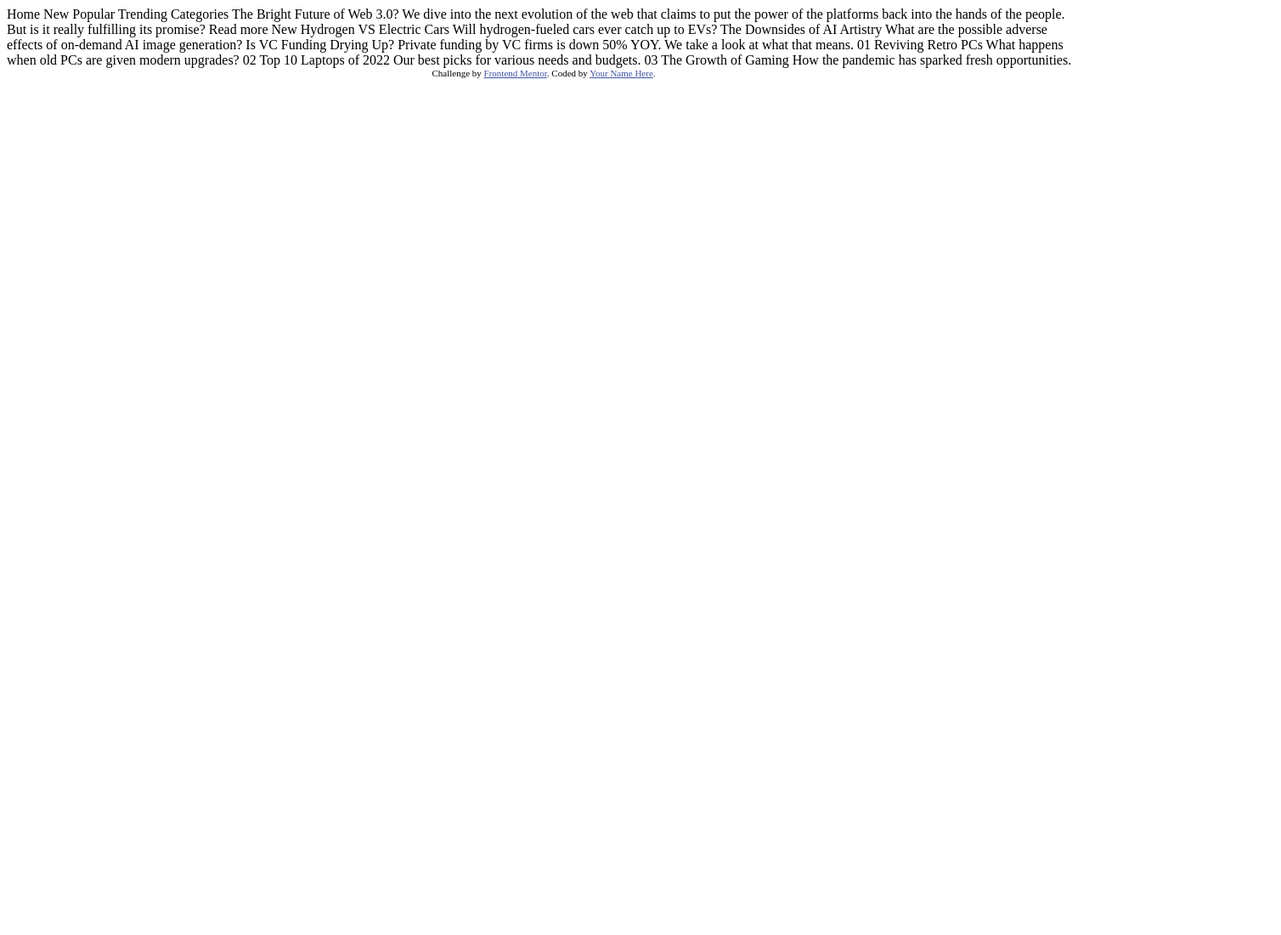
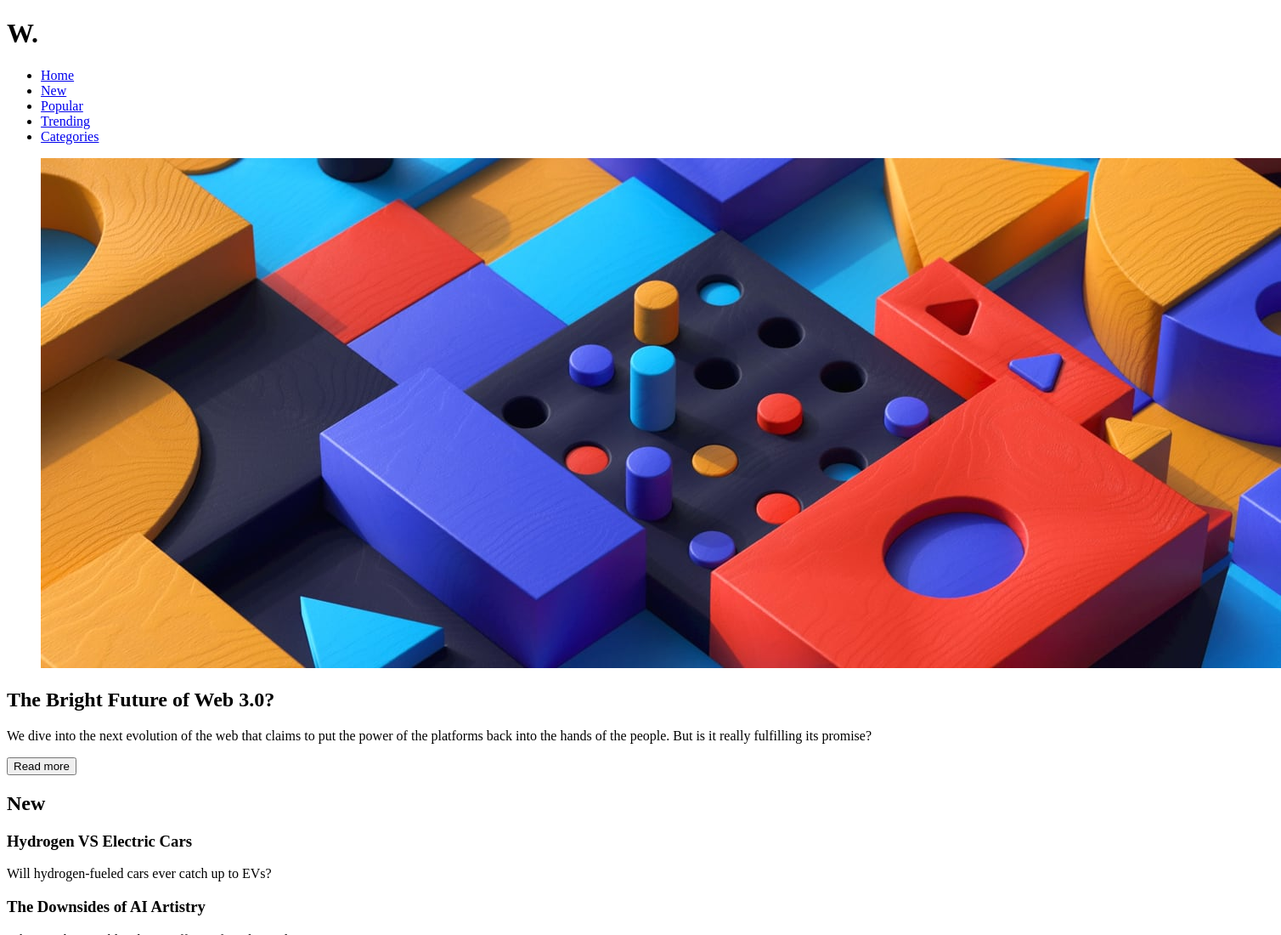
Before and after one commit to Heart-n-Soul/fem-news-homepage, a plain HTML site: page index.html in a window 1280 px wide. Shown: the top 1100 px of the page at 85% size, 1508 px wide, since content can reach past the window. Before the commit the page ends 800 px from the top, so only its background shows below. Drawn offline with Linux system fonts and the light colour scheme.

Commit message:
add page structure code

```diff
--- a/index.html
+++ b/index.html
@@ -1,60 +1,109 @@
 <!DOCTYPE html>
 <html lang="en">
-<head>
-  <meta charset="UTF-8">
-  <meta name="viewport" content="width=device-width, initial-scale=1.0"> <!-- displays site properly based on user's device -->
+  <head>
+    <meta charset="UTF-8" />
+    <meta name="viewport" content="width=device-width, initial-scale=1.0" />
+    <!-- displays site properly based on user's device -->
 
-  <link rel="icon" type="image/png" sizes="32x32" href="./assets/images/favicon-32x32.png">
+    <link
+      rel="icon"
+      type="image/png"
+      sizes="32x32"
+      href="./assets/images/favicon-32x32.png"
+    />
+    <link rel="stylesheet" href="style.css" />
 
-  <title>Frontend Mentor | News homepage</title>
+    <title>Frontend Mentor | News homepage</title>
+  </head>
+  <body class="body">
+    <header class="header">
+      <h1 class="header__logo">W.</h1>
+      <nav class="nav">
+        <ul class="nav__list">
+          <li class="nav__ListItem">
+            <a href="#">Home</a>
+          </li>
+          <li class="nav__ListItem">
+            <a href="#">New</a>
+          </li>
+          <li class="nav__ListItem">
+            <a href="#">Popular</a>
+          </li>
+          <li class="nav__ListItem">
+            <a href="#">Trending</a>
+          </li>
+          <li class="nav__ListItem">
+            <a href="#">Categories</a>
+          </li>
+        </ul>
+      </nav>
+    </header>
+    <main class="main">
+      <article class="main__inner">
+        <figure class="main__image">
+          <img src="/assets/images/image-web-3-desktop.jpg" alt="lego pattern">
+        </figure>
+        <div class="main__text-content">
+          <h1 class="main__text-heading">The Bright Future of Web 3.0?</h1>
+          <div class="main__subtext-container">
+            <p class="main__p-text">We dive
+              into the next evolution of the web that claims to put the power of the platforms back into the hands of the people. But is it really fulfilling its promise?</p>
+            <button class="main__btn">Read more</button>
+          </div>
+        </div>
+      </article>
+      <aside class="aside">
+        <h2 class="aside__heading">New</h2>
 
-  <!-- Feel free to remove these styles or customise in your own stylesheet 👍 -->
-  <style>
-    .attribution { font-size: 11px; text-align: center; }
-    .attribution a { color: hsl(228, 45%, 44%); }
-  </style>
-</head>
-<body>
+        <h3 class="aside__subheading">Hydrogen VS Electric Cars</h3>
+        <p class="aside__text-content aside__text-content--border">Will hydrogen-fueled cars
+          ever catch up to EVs?</p>
+        <h3 class="aside__subheading">The Downsides of AI Artistry</h3>
+        <p class="aside__text-content aside__text-content--border">What are the possible
+          adverse effects of on-demand AI image generation?</p>
+        <h3 class="aside__subheading">Is VC Funding Drying Up?</h3>
+        <p class="aside__text-content">Private funding by VC firms is down 50% YOY. We take a look at what that means.</p>
+      </aside>
+    </main>
 
-  Home
-  New
-  Popular
-  Trending
-  Categories
+    <footer class="footer">
+      <article class="footer__inner">
+        <figure class="footer__image footer__image--1">
+          <img src="/assets/images/image-retro-pcs.jpg" alt="retro PC">
+        </figure>
+        <div class="footer__text-container">
+        <h2 class="footer__heading-num">01</h2>
+        <h4 class="footer__heading-text">Reviving Retro PCs</h4>
+        <p class="footer__hero-text">What happens when old PCs are given modern upgrades?</p>
+        </div>
+      </article>
+      <article>
+        <figure class="footer__image footer__image--2">
+          <img src="/assets/images/image-top-laptops.jpg" alt="laptops">
+        </figure>
+        <div class="footer__text-container">
+        <h2 class="footer__heading-num">02</h2>
+        <h4 class="footer__heading-text">Top 10 Laptops of 2022</h4>
+        <p class="footer__hero-text">Our best picks for various needs and budgets.</p>
+      </article>
+      <article>
+        <figure class="footer__image footer__image--3">
+          <img src="/assets/images/image-gaming-growth.jpg" alt="video game controller in hand">
+        </figure>
+        <div class="footer__text-container">
+        <h2 class="footer__heading-num">03</h2>
+        <h4 class="footer__heading-text">The Growth of Gaming</h4>
+        <p class="footer__hero-text">How the pandemic has sparked fresh opportunities.</p>
+      </article>
+    </footer>
 
-  The Bright Future of Web 3.0?
 
-  We dive into the next evolution of the web that claims to put the power of the platforms back into the hands of the people.
-  But is it really fulfilling its promise?
-
-  Read more
-
-  New
-
-  Hydrogen VS Electric Cars
-  Will hydrogen-fueled cars ever catch up to EVs?
-
-  The Downsides of AI Artistry
-  What are the possible adverse effects of on-demand AI image generation?
-
-  Is VC Funding Drying Up?
-  Private funding by VC firms is down 50% YOY. We take a look at what that means.
-
-  01
-  Reviving Retro PCs
-  What happens when old PCs are given modern upgrades?
-
-  02
-  Top 10 Laptops of 2022
-  Our best picks for various needs and budgets.
-
-  03
-  The Growth of Gaming
-  How the pandemic has sparked fresh opportunities.
-
-  <div class="attribution">
-    Challenge by <a href="https://www.frontendmentor.io?ref=challenge" target="_blank">Frontend Mentor</a>.
-    Coded by <a href="#">Your Name Here</a>.
-  </div>
-</body>
+<!--
+    <div class="attribution">
+      Challenge by
+      <a href="https://www.frontendmentor.io?ref=challenge" target="_blank"
+        >Frontend Mentor</a
+      >. Coded by <a href="#">Your Name Here</a>.
+    </div> -->
+  </body>
 </html>
```
